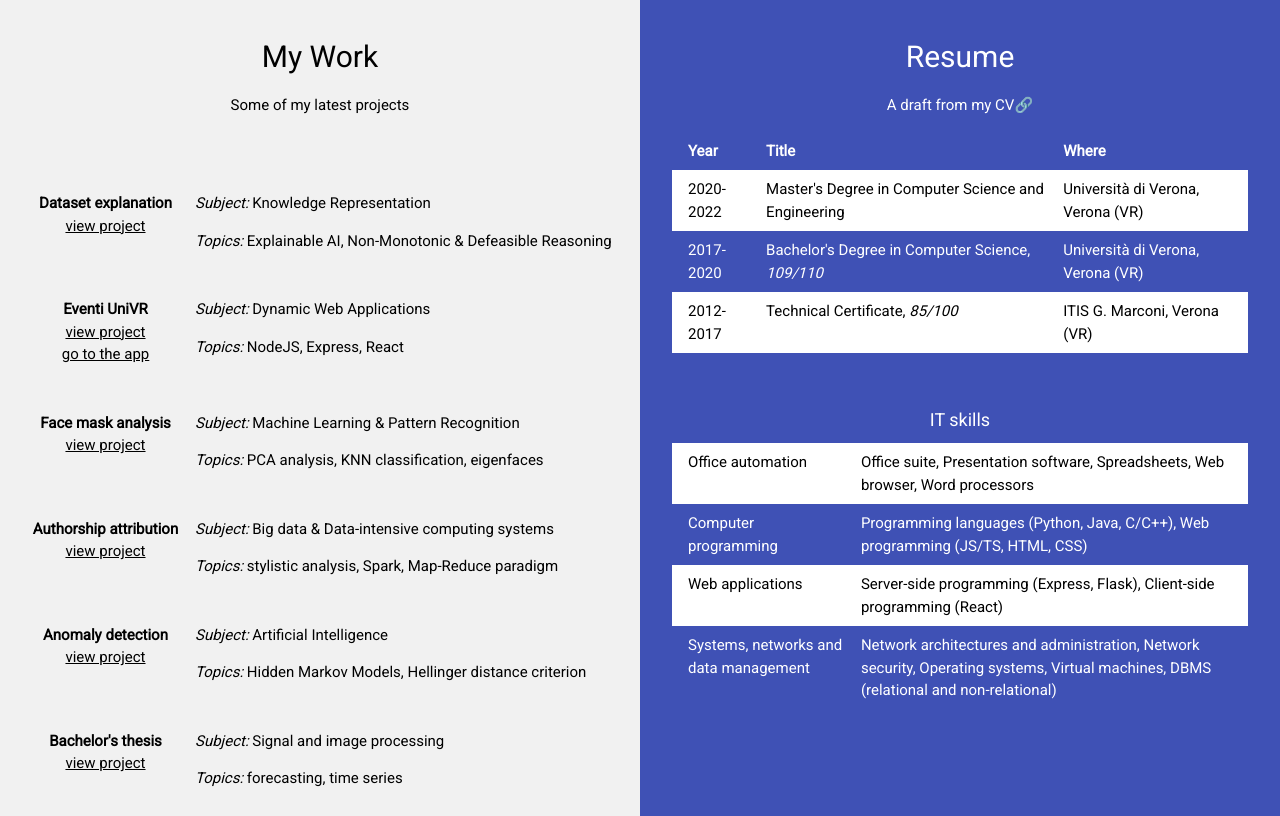
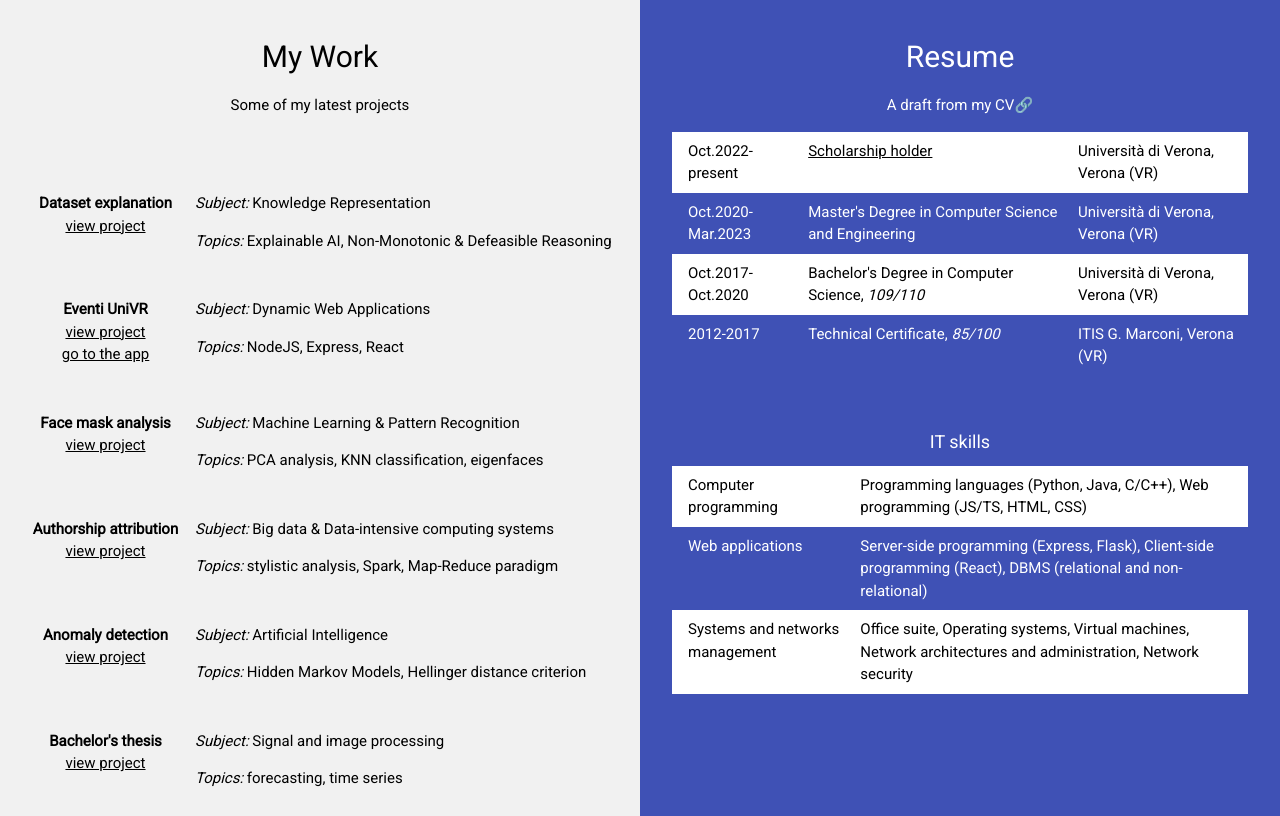
Before and after one commit to zampierida98/zampierida98.github.io, a plain HTML site: page index.html in a window 1280 px wide. Shown: the part 740-1556 px from the top of the page. Drawn offline with nearby package versions, Linux system fonts and the light colour scheme.

Commit message:
update resume

```diff
--- a/index.html
+++ b/index.html
@@ -40,7 +40,7 @@ html,body,h1,h2,h3,h4,h5,h6 {font-family: "Roboto", sans-serif}
 
 <!-- Second Grid: Work & Resume -->
 <div class="w3-row">
-  <div class="w3-half w3-light-grey w3-center" style="min-height:925px" id="work">
+  <div class="w3-half w3-light-grey w3-center" style="min-height:1150px" id="work">
     <div class="w3-padding-64">
       <h2>My Work</h2>
       <p>Some of my latest projects</p>
@@ -156,28 +156,28 @@ html,body,h1,h2,h3,h4,h5,h6 {font-family: "Roboto", sans-serif}
     </div>
   </div>
 
-  <div class="w3-half w3-indigo w3-container" style="min-height:925px" id="resume">
+  <div class="w3-half w3-indigo w3-container" style="min-height:1150px" id="resume">
     <div class="w3-padding-64 w3-center">
       <h2>Resume</h2>
       <p>A draft from my <a href="https://github.com/zampierida98/zampierida98.github.io/raw/main/CV_Davide_Zampieri.pdf" target="_blank" style="text-decoration:none">CV&#x1F517;</a></p>
       <div class="w3-container w3-responsive">
         <table class="w3-table">
+          <tr class="w3-white">
+            <td>Oct.2022-present</td>
+            <td><a href="https://www.di.univr.it/?ent=persona&id=53774&lang=en" target="_blank">Scholarship holder</a></td>
+            <td>Università di Verona, Verona (VR)</td>
+          </tr>
           <tr>
-            <th>Year</th>
-            <th>Title</th>
-            <th>Where</th>
-          </tr>
-          <tr class="w3-white">
-            <td>2020-2022</td>
+            <td>Oct.2020-Mar.2023</td>
             <td>Master's Degree in Computer Science and Engineering</td>
             <td>Università di Verona, Verona (VR)</td>
           </tr>
-          <tr>
-            <td>2017-2020</td>
+          <tr class="w3-white">
+            <td>Oct.2017-Oct.2020</td>
             <td>Bachelor's Degree in Computer Science, <em>109/110</em></td>
             <td>Università di Verona, Verona (VR)</td>
           </tr>
-          <tr class="w3-white">
+          <tr>
             <td>2012-2017</td>
             <td>Technical Certificate, <em>85/100</em></td>
             <td>ITIS G. Marconi, Verona (VR)</td>
@@ -189,20 +189,16 @@ html,body,h1,h2,h3,h4,h5,h6 {font-family: "Roboto", sans-serif}
       <div class="w3-container w3-responsive">
         <table class="w3-table">
           <tr class="w3-white">
-            <td>Office automation</td>
-            <td>Office suite, Presentation software, Spreadsheets, Web browser, Word processors</td>
-          </tr>
-          <tr>
             <td>Computer programming</td>
             <td>Programming languages (Python, Java, C/C++), Web programming (JS/TS, HTML, CSS)</td>
           </tr>
+          <tr>
+            <td>Web applications</td>
+            <td>Server-side programming (Express, Flask), Client-side programming (React), DBMS (relational and non-relational)</td>
+          </tr>
           <tr class="w3-white">
-            <td>Web applications</td>
-            <td>Server-side programming (Express, Flask), Client-side programming (React)</td>
-          </tr>
-          <tr>
-            <td>Systems, networks and data management</td>
-            <td>Network architectures and administration, Network security, Operating systems, Virtual machines, DBMS (relational and non-relational)</td>
+            <td>Systems and networks management</td>
+            <td>Office suite, Operating systems, Virtual machines, Network architectures and administration, Network security</td>
           </tr>
         </table>
       </div>
```
Also changed, not shown: 1 other file.
